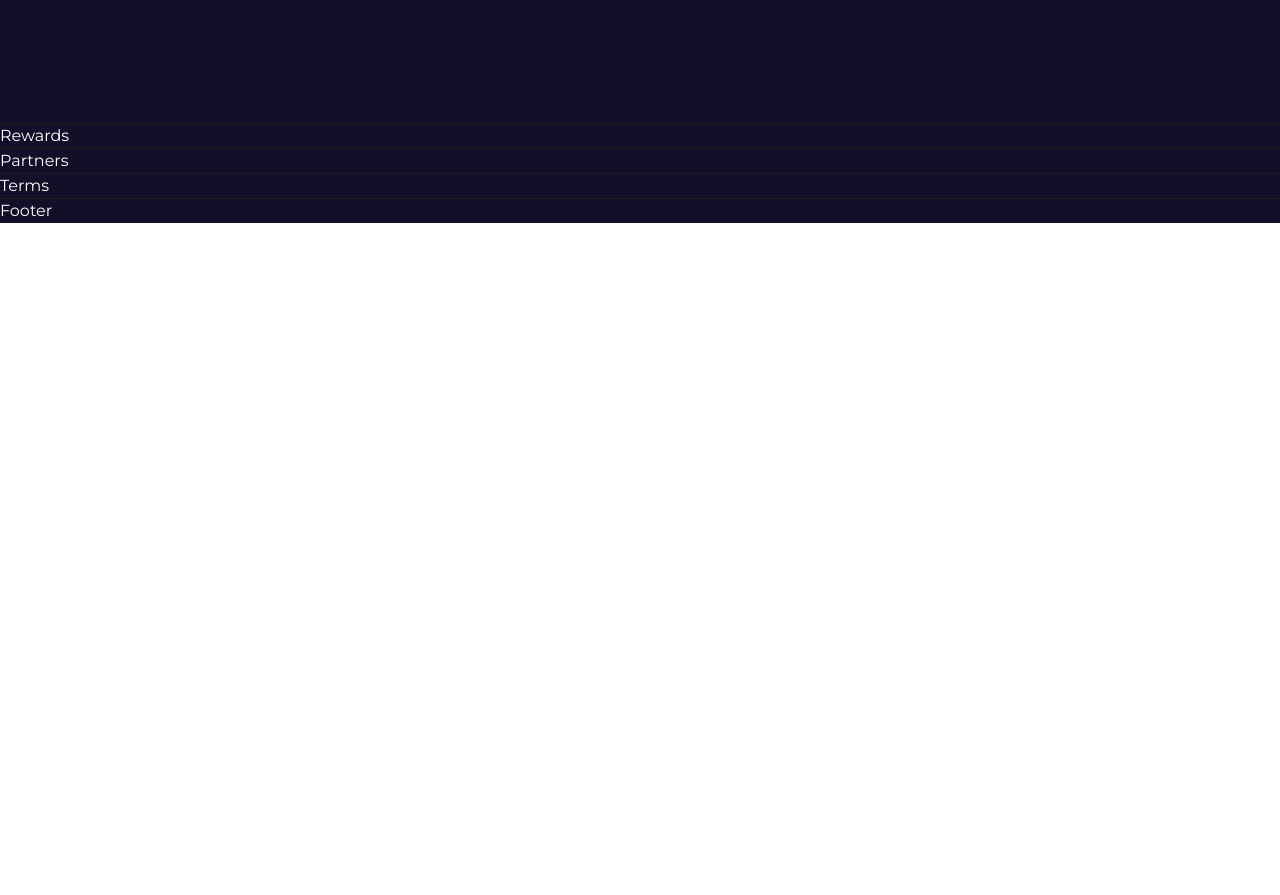
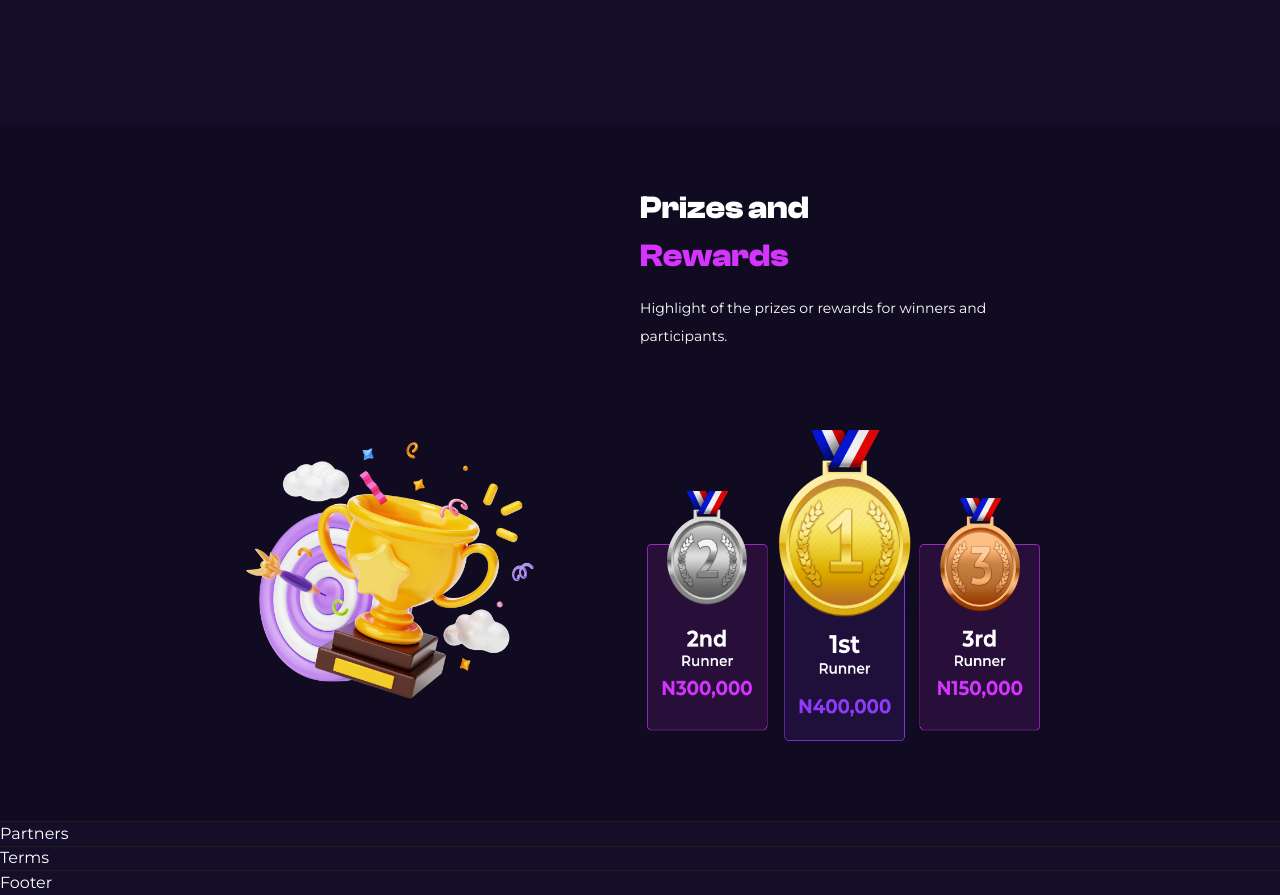
Before and after one commit to akins-dev/hackathon, a Next.js app: page / in a window 1280 px wide. Shown: the part 4495-5390 px from the top of the page. Before the commit the page ends 4718 px from the top, so only its background shows below. Built offline with nearby package versions, Linux system fonts and the light colour scheme.

Commit message:
chore: donw with rewards section

```diff
--- a/app/(landing)/page.tsx
+++ b/app/(landing)/page.tsx
@@ -10,6 +10,7 @@ import Attributes from '@/components/landing/attributes'
 import FAQ from '@/components/landing/faq'
 import { Separator } from "@/components/ui/separator"
 import Timeline from '@/components/landing/timeline'
+import Rewards from '@/components/landing/rewards'
 
 
 export default function Home() {
@@ -58,8 +59,8 @@ export default function Home() {
         <Timeline />
       </section>
         <Separator className='bg-[#1E1E1E] h-[0.8px]' />
-      <section className="2xl:mx-[300px]">
-        Rewards
+      <section className="2xl:mx-[300px] bg-cdark">
+        <Rewards />
       </section>
         <Separator className='bg-[#1E1E1E] h-[0.8px]' />
       <section className="2xl:mx-[300px]">
--- a/components/landing/rewards.tsx
+++ b/components/landing/rewards.tsx
@@ -1,8 +1,46 @@
 "use client"
+
+import Image from "next/image"
 
 const Rewards = () => {
   return (
-    <div>Rewards</div>
+    <div className="flex flex-col mx-[40px] lg:mx-[60px] xl:mx-[120px] 2xl:mx-[240px] my-[30px] md:my-[40px] gap-x-[100px]">
+      <div className="grid grid-cols-2">
+        <div className="hidded md:col-span-1">
+
+        </div>
+        <div className="col-span-2 md:col-span-1 flex-col mb-[20px] md:mb-[40px] mt-[20px]">
+          <div className="flex flex-col text-[18px] md:text-[24px] lg:text-[32px] leading-normal clash-display">
+            <h2 className="font-bold text-center md:text-start">Prizes and</h2>
+            <h2 className="font-bold text-center md:text-start text-cpink">Rewards </h2>
+          </div>
+          <div className="flex mt-[14px] text-center md:text-left leading-loose max-w-[355px] 2xl:max-w-[1200px] text-[10px] md:text-[12px] lg:text-[14px]">
+            Highlight of the prizes or rewards for winners and participants.
+          </div>
+        </div>
+      </div>
+
+      <div className="flex flex-col md:flex-row mx-[40px] lg:mx-[60px] xl:mx-[120px] 2xl:mx-[240px] my-[30px] md:my-[40px] gap-x-[100px]">
+        <div className="flex mb-[40px] 2xl:mr-[400px]">
+          <Image
+            src="/trophy.png"
+            alt="menu"
+            width={548}
+            height={482}
+            draggable={false}
+          />
+        </div>
+        <div className="flex ">
+          <Image
+            src="/rewards.png"
+            alt="menu"
+            width={700}
+            height={494}
+            draggable={false}
+          />
+        </div>
+      </div>
+    </div>
   )
 }
 
```
Also changed, not shown: public/rewards.png (added), public/trophy.png (added).
